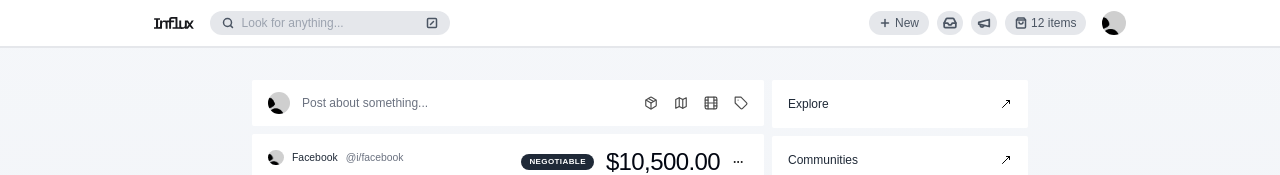
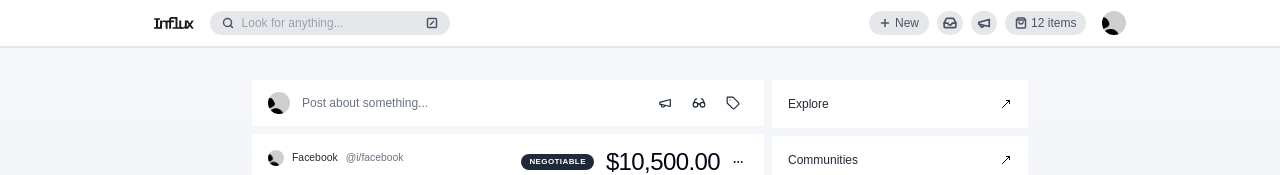
Before and after one commit to nzwh/Influx, a Next.js app: page / in a window 1280 px wide. Shown: the top 175 px of the page. Built offline with nearby package versions, Linux system fonts and the light colour scheme; a web font is replaced by a local one.

Commit message:
Change NewPostPanel icons
Updated the icons to reflect the new post create modal.

```diff
--- a/src/app/components/navigators/ExplorerNav.tsx
+++ b/src/app/components/navigators/ExplorerNav.tsx
@@ -16,11 +16,11 @@ const ExplorerNav: React.FC<WrapperProps> = ({ user, wrapperClass }) => {
     <Link href="/profile" className="flex flex-row items-center gap-2">
       <Image className="rounded-full" src={user.icon} alt="User Icon" width={36} height={36} />
       <div className="flex flex-col justify-center">
-        <div className="flex flex-row items-center gap-0.5 h-[0.9rem]">
+        <div className="flex flex-row items-center gap-0.5 h-[1rem]">
           <h6 className="text-gray-800 font-medium text-md leading-4 tracking-tight">{`${user.first_name} ${user.last_name}`}</h6>
           <Image src="/root/verified.svg" width={20} height={20} alt="Verified" />
         </div>
-        <h6 className="text-gray-500 font-regular text-xs leading-4">{user.handle}</h6>
+        <h6 className="text-gray-500 font-regular text-xs leading-4">{`@${user.handle}`}</h6>
       </div>
     </Link>
 
--- a/src/app/components/panels/NewPostPanel.tsx
+++ b/src/app/components/panels/NewPostPanel.tsx
@@ -1,21 +1,26 @@
 import React from 'react';
 import Image from 'next/image';
 
-import { Package, Map, Film, Tag, } from 'lucide-react';
+import { Glasses, Megaphone, Tag } from 'lucide-react';
 
 const NewPostPanel: React.FC = () => {
   return (
-    <section id="create_post" className="bg-white flex flex-row w-full justify-between rounded-sm py-3 px-4 cursor-pointer">
+    <section id="create_post" className="bg-white flex flex-row w-full justify-between rounded-sm py-2 px-4 cursor-pointer">
 		<div className="flex flex-row gap-3 items-center">
 			<Image className="rounded-full" src="/avatars/temp.jpg" alt="User Icon" width={22} height={22} />
 			<h6 className="text-gray-500 font-normal text-xs">Post about something...</h6>
 		</div>
 
-		<div className="flex flex-row gap-4 items-center">
-			<Package className="opacity-70" color="black" size={14}/>
-			<Map className="opacity-70" color="black" size={14}/>
-			<Film className="opacity-70" color="black" size={14}/>
-			<Tag className="opacity-70" color="black" size={14}/>
+		<div className="flex flex-row gap-1 items-center">
+			<div className="p-2 rounded-sm hover:bg-slate-100 transition-colors duration-200">
+				<Megaphone className="text-gray-800" size={14}/>
+			</div>
+			<div className="p-2 rounded-sm hover:bg-slate-100 transition-colors duration-200">
+				<Glasses className="text-gray-800" size={14}/>
+			</div>
+			<div className="p-2 rounded-sm hover:bg-slate-100 transition-colors duration-200">
+				<Tag className="text-gray-800" size={14}/>
+			</div>
 		</div>
     </section>
   );
```
